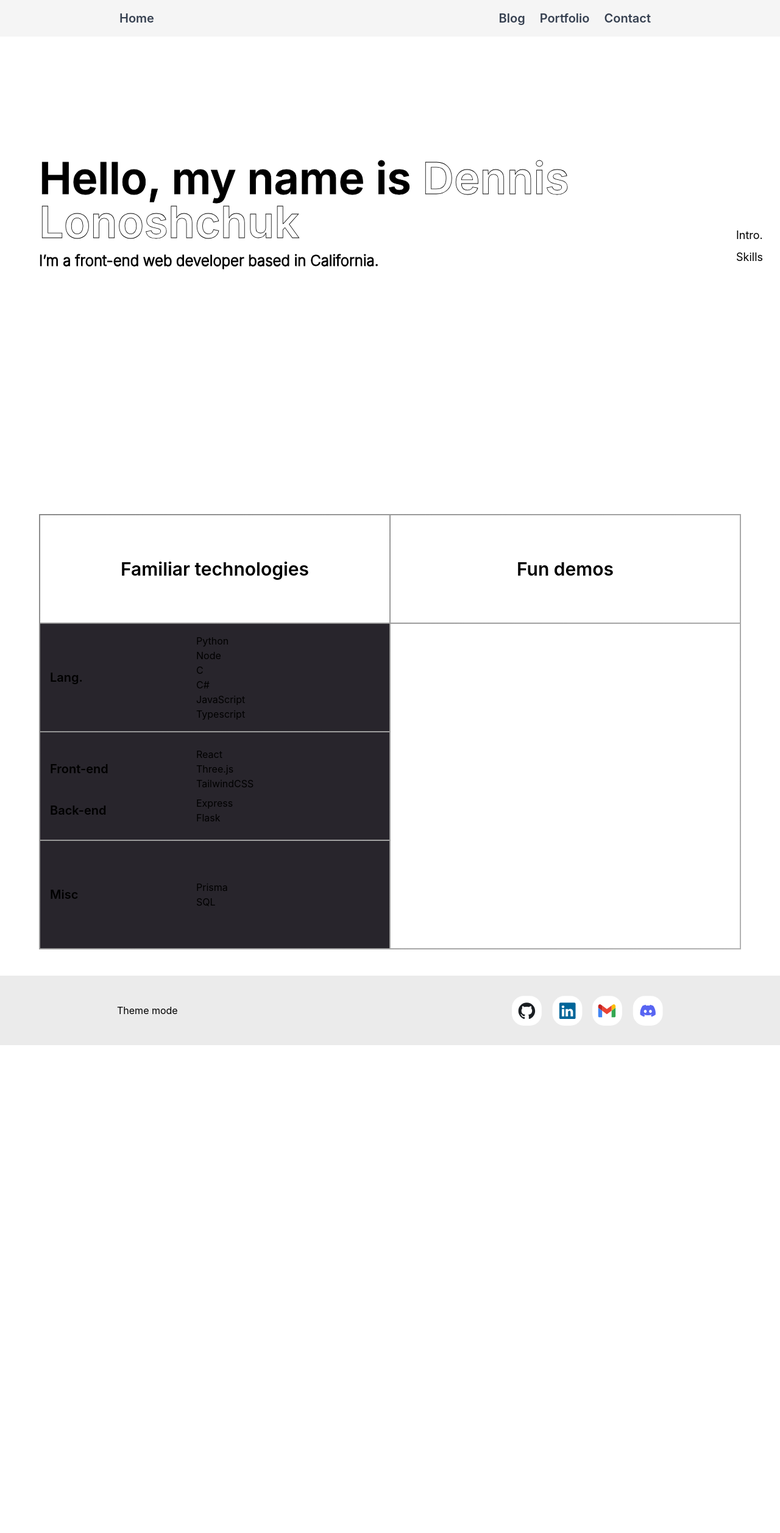
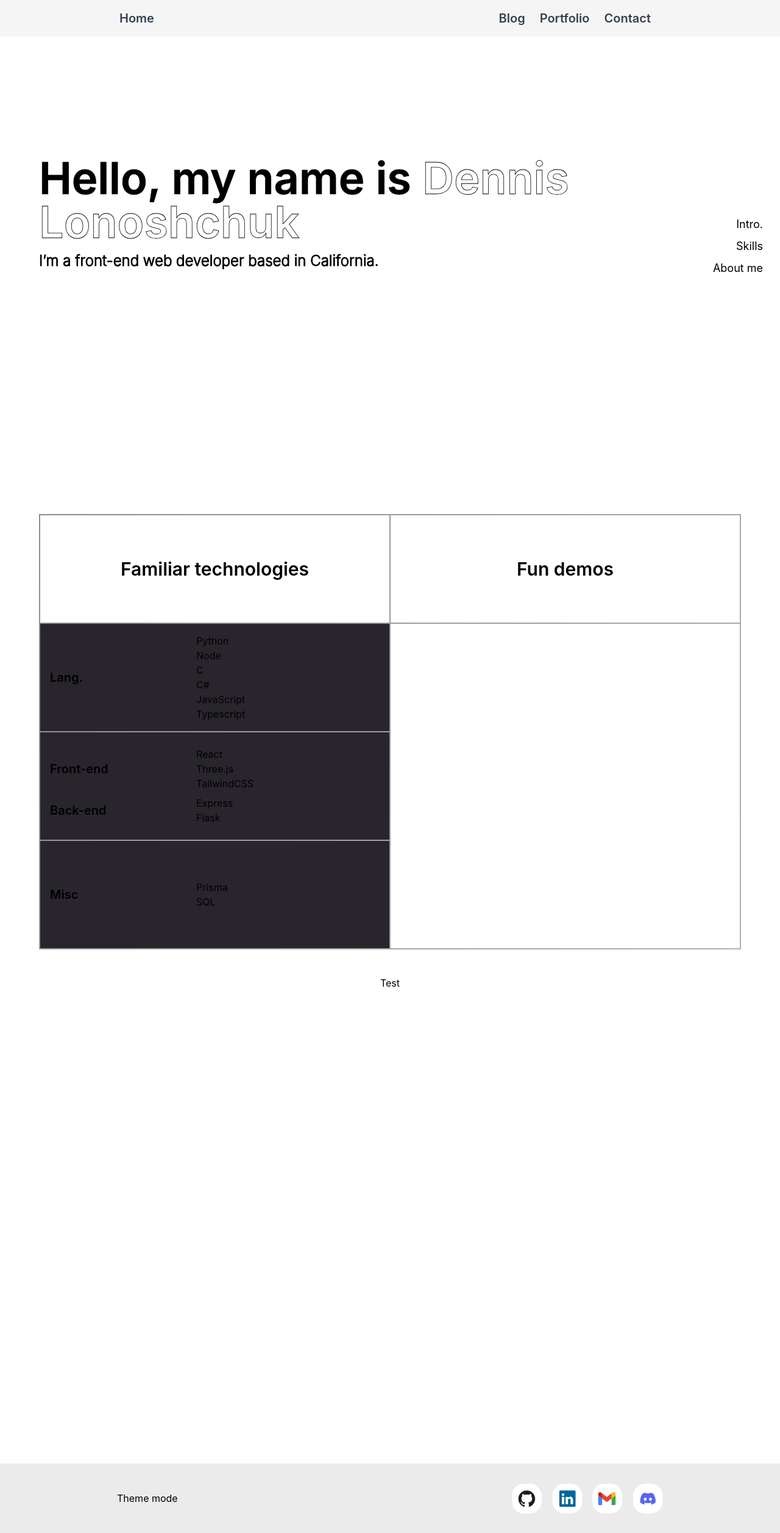
Before and after one commit to laycookie/Portfolio, a Next.js app: page / in a window 1280 px wide. Shown: the whole page at 61% size. Before the commit the page ends 1714 px from the top, so only its background shows below. Built offline with nearby package versions, Linux system fonts and the light colour scheme.

Commit message:
BugFix
Navbar button text was sticking to the left and not to the right

```diff
--- a/src/app/page.tsx
+++ b/src/app/page.tsx
@@ -44,6 +44,9 @@ export default function Home() {
           <section id="Skills" className="h-[100vh] flex justify-center">
             <SkillGrid />
           </section>
+          <section id="About me" className="h-[100vh] flex justify-center">
+            <h1>Test</h1>
+          </section>
         </main>
       </SideNav>
       <Footer />
--- a/src/components/SideNav.tsx
+++ b/src/components/SideNav.tsx
@@ -55,7 +55,7 @@ export default function SideNav({ children }: Props) {
     <>
       <ul
         className="fixed right-6
-      flex flex-col h-[100vh] justify-center"
+      flex flex-col h-[100vh] justify-center "
       >
         {sections.map((section, index) => (
           <li key={index} className="mt-2">
@@ -63,9 +63,9 @@ export default function SideNav({ children }: Props) {
               onClick={() => {
                 scrollTo(0, section.position);
               }}
-              className="side-btn text-sm sm:text-lg"
+              className="side-btn text-sm sm:text-lg w-full "
             >
-              {section.name}
+              <p className="w-full text-right">{section.name}</p>
               <div>
                 {" "}
                 <div className="h-1 w-full bg-black dark:bg-white rounded-xl" />
```
